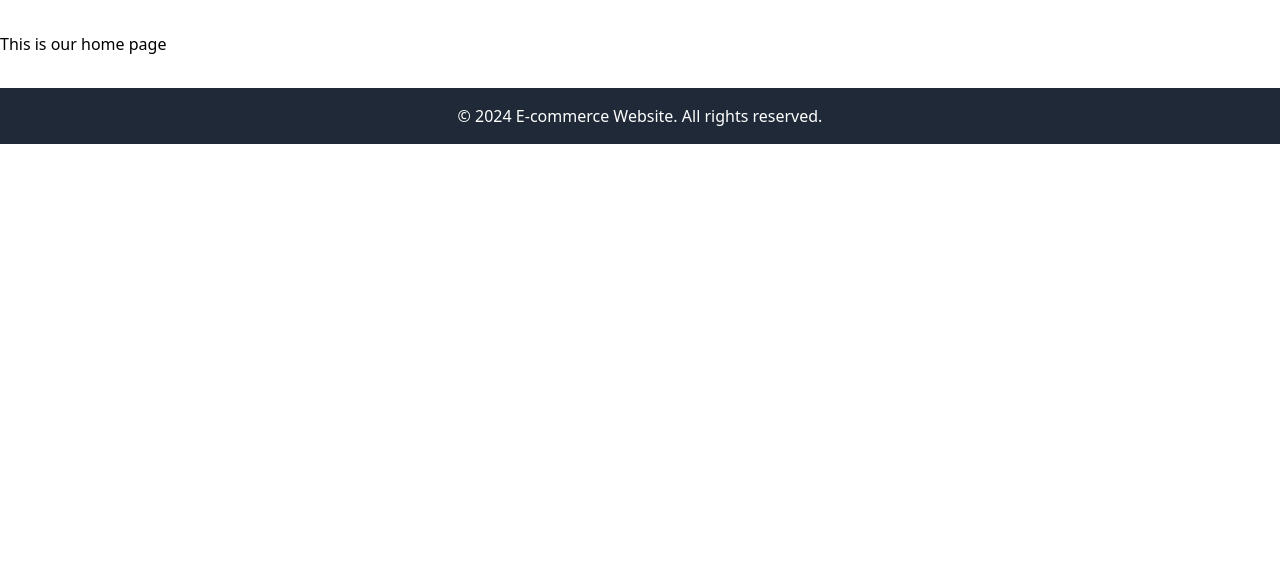
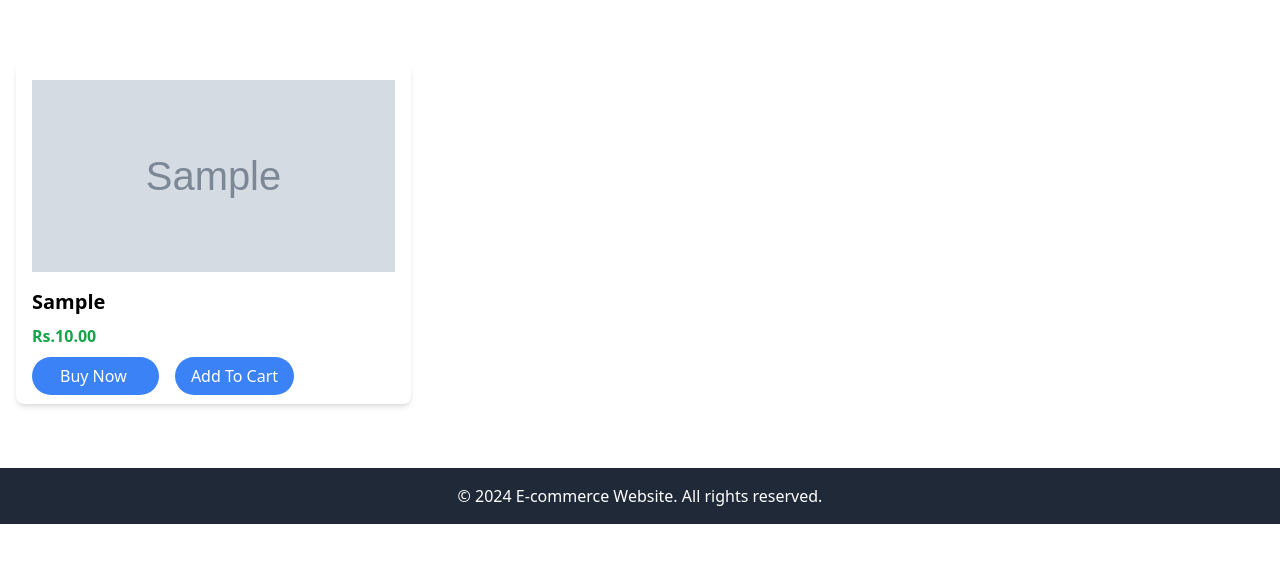
Before and after one commit to amitgiri-13/e-commerce, a Django app: page /home/ in a window 1280 px wide. Shown: the part 66-629 px from the top of the page. Run offline with Django 4.2, Linux system fonts and the light colour scheme; tables that the repository leaves empty hold one stand-in row (values such as "Sample post"); grey boxes marked "Sample" are stand-in pictures; some libraries are stand-ins or nearby versions.

Commit message:
products view and detail view

```diff
--- a/ecom/ecom/settings.py
+++ b/ecom/ecom/settings.py
@@ -126,7 +126,10 @@ USE_TZ = True
 # Static files (CSS, JavaScript, Images)
 # https://docs.djangoproject.com/en/4.2/howto/static-files/
 
+#to load static files
+import os
 STATIC_URL = 'static/'
+STATICFILES_DIRS = [os.path.join(BASE_DIR,"")]
 
 # Default primary key field type
 # https://docs.djangoproject.com/en/4.2/ref/settings/#default-auto-field
--- a/ecom/store/templates/store/base.html
+++ b/ecom/store/templates/store/base.html
@@ -18,10 +18,12 @@
       <div class="flex items-center space-x-4">
         <a href="#" class="hover:underline">All Products</a>
         <a href="#" class="hover:underline">New Arrivals</a>
+        {%if request.user.is_authenticated%}
+        <a href="#" class="hover:underline">My Cart</a>
+        {%endif%}
       </div>
       <div class="flex items-center space-x-4">
         {%if request.user.is_authenticated%}
-        <a href="#" class="hover:underline">Add To Cart</a>
         <form method="POST" action={%url 'logout'%} class="inline">
             {% csrf_token %}
             <button type="submit" class="hover:underline">logout</button>
--- a/ecom/store/templates/store/home.html
+++ b/ecom/store/templates/store/home.html
@@ -1,7 +1,26 @@
 {%extends "store/base.html"%}
+{%load static%}
 
 {%block title%}Home{%endblock%}
 
 {%block content%}
-    <p>This is our home page</p>
+<div class='container mx-auto px-4 py-8'>
+    <div class='grid grid-cols-1 md:grid-cols-2 lg:grid-cols-3 gap-8'>
+        {% for product in product_list %}
+            <div class='bg-white p-4 rounded-lg shadow-md h-full'>
+                <a href='{% url "product_detail" pk=product.pk %}'>
+                    <img class='object-cover h-48 w-full mb-4' src='{% static product.image.url %}' alt='Product Image'>
+                    <h2 class='text-xl font-semibold mb-2'>{{ product.product }}</h2>
+                    <p class='text-green-600 font-semibold mb-4'>Rs.{{ product.price }}</p>
+                </a>
+                <a href='{% url "home" %}' class='bg-blue-500 text-white px-7 py-2 rounded-full hover:bg-blue-600 focus:outline-none focus:shadow-outline-blue text-center mr-4'>
+                    Buy Now
+                </a>
+                <a href='{% url "home" %}' class='bg-blue-500 text-white px-4 py-2 rounded-full hover:bg-blue-600 focus:outline-none focus:shadow-outline-blue text-center mr-4'>
+                    Add To Cart
+                </a>
+            </div>
+        {% endfor %}
+    </div>
+</div>
 {%endblock%}
--- a/ecom/store/urls.py
+++ b/ecom/store/urls.py
@@ -5,7 +5,7 @@ from . import views
 
 urlpatterns = (
     path("home/",views.IndexView.as_view(),name="home"),
-    path("detail/",views.ProductDetailView.as_view(),name="productdetail"),
+    path("detail/<int:pk>/",views.ProductDetailView.as_view(),name="product_detail"),
     path("signup/",views.signup,name="signup"),
     path("login/",auth_views.LoginView.as_view(template_name="store/login.html"),name="login"),
     path("logout/",auth_views.LogoutView.as_view(),name="logout"),
--- a/ecom/store/views.py
+++ b/ecom/store/views.py
@@ -6,12 +6,19 @@ from django.contrib.auth import login
 from .models import *
 from .forms import SignUpForm
 
-class IndexView(generic.TemplateView):
+class IndexView(generic.ListView):
     template_name = "store/home.html"
+    model = Product
+    context_object_name = "product_list"
+
+    def get_queryset(self):
+        return super().get_queryset()
+
 
 class ProductDetailView(generic.DetailView):
     model = Product
-    template_name = "sotre/detail.html"
+    template_name = "store/detail.html"
+    context_object_name = "product"
 
 
 def signup(request):
```
Also changed, not shown: ecom/store/templates/store/detail.html (+20 -2 lines), ecom/store/static/store/images/cap.jpeg (added).
